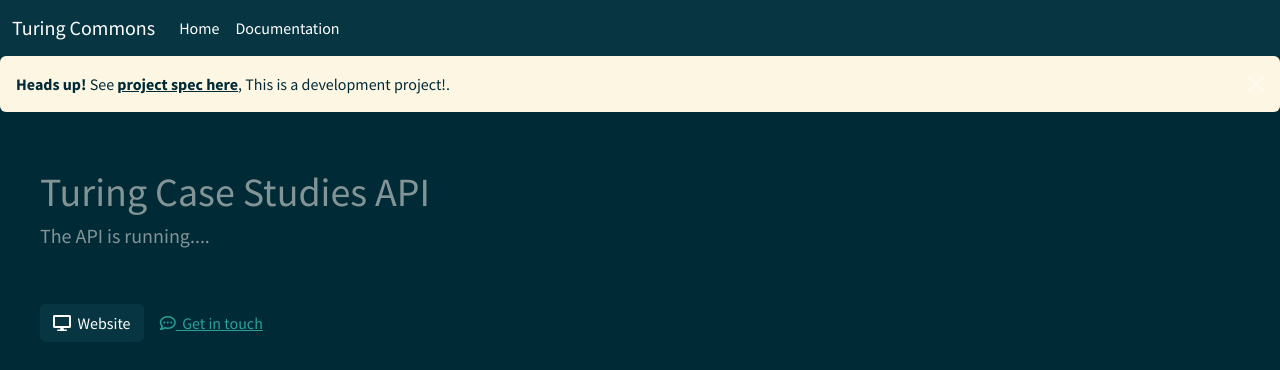
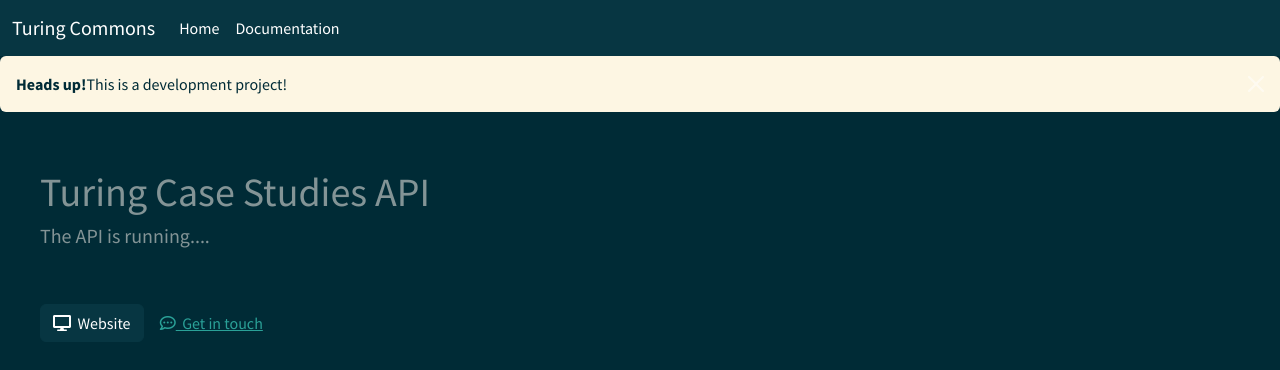
Before and after one commit to marlonscloud/turing-commons-case-studies-backend, a website: page index.html in a window 1280 px wide. Drawn offline with nearby package versions, Linux system fonts and the light colour scheme.

Commit message:
spelling 2

```diff
--- a/index.html
+++ b/index.html
@@ -41,7 +41,7 @@
 
     <div class="alert alert-dismissible alert-light">
       <button type="button" class="btn-close" data-bs-dismiss="alert"></button>
-      <strong>Heads up!</strong> See <a href="#" class="alert-link">project spec here</a>, This is a development project!.
+      <strong>Heads up!</strong>This is a development project!
     </div>
 
     <div class="jumbotron" style="padding: 40px">
```
